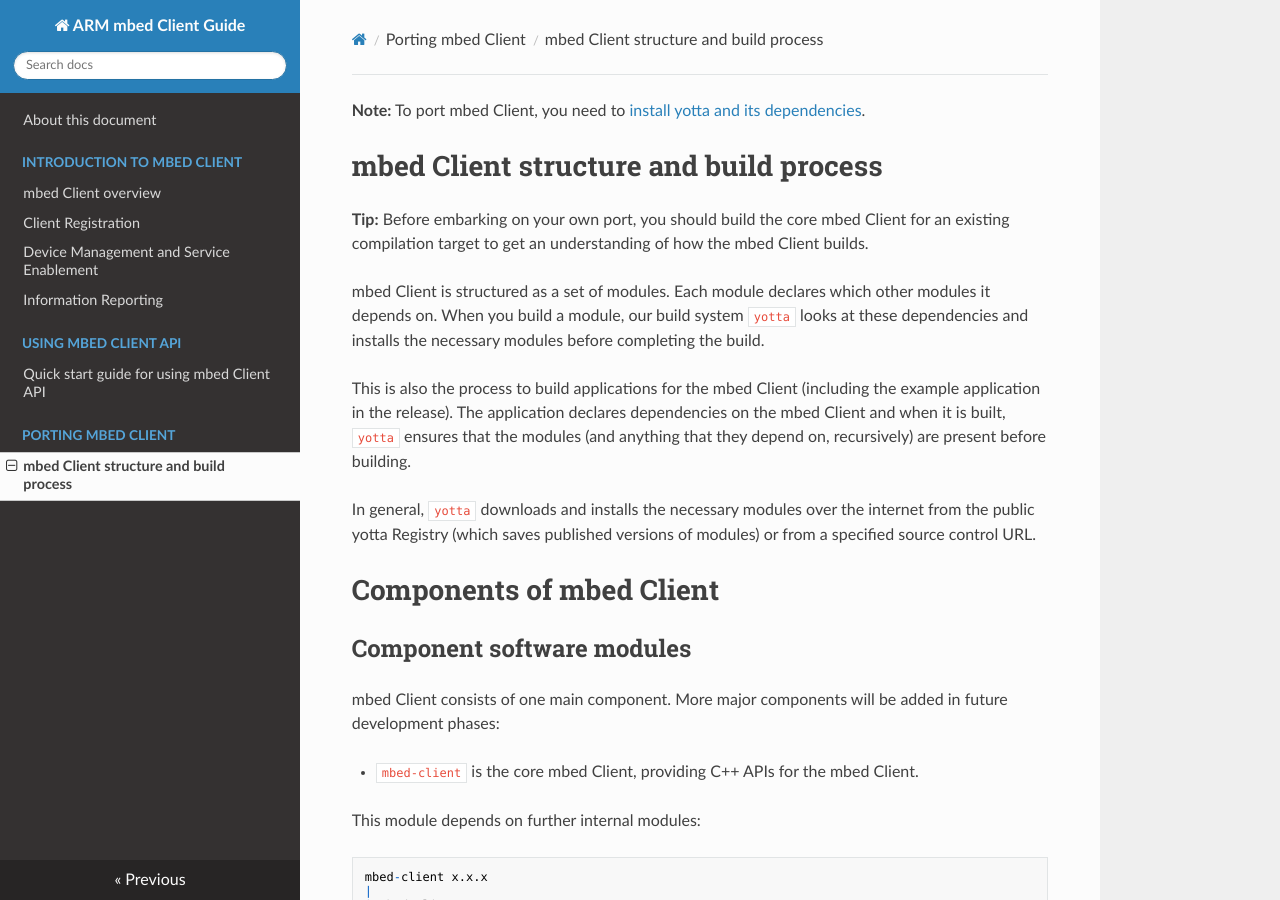
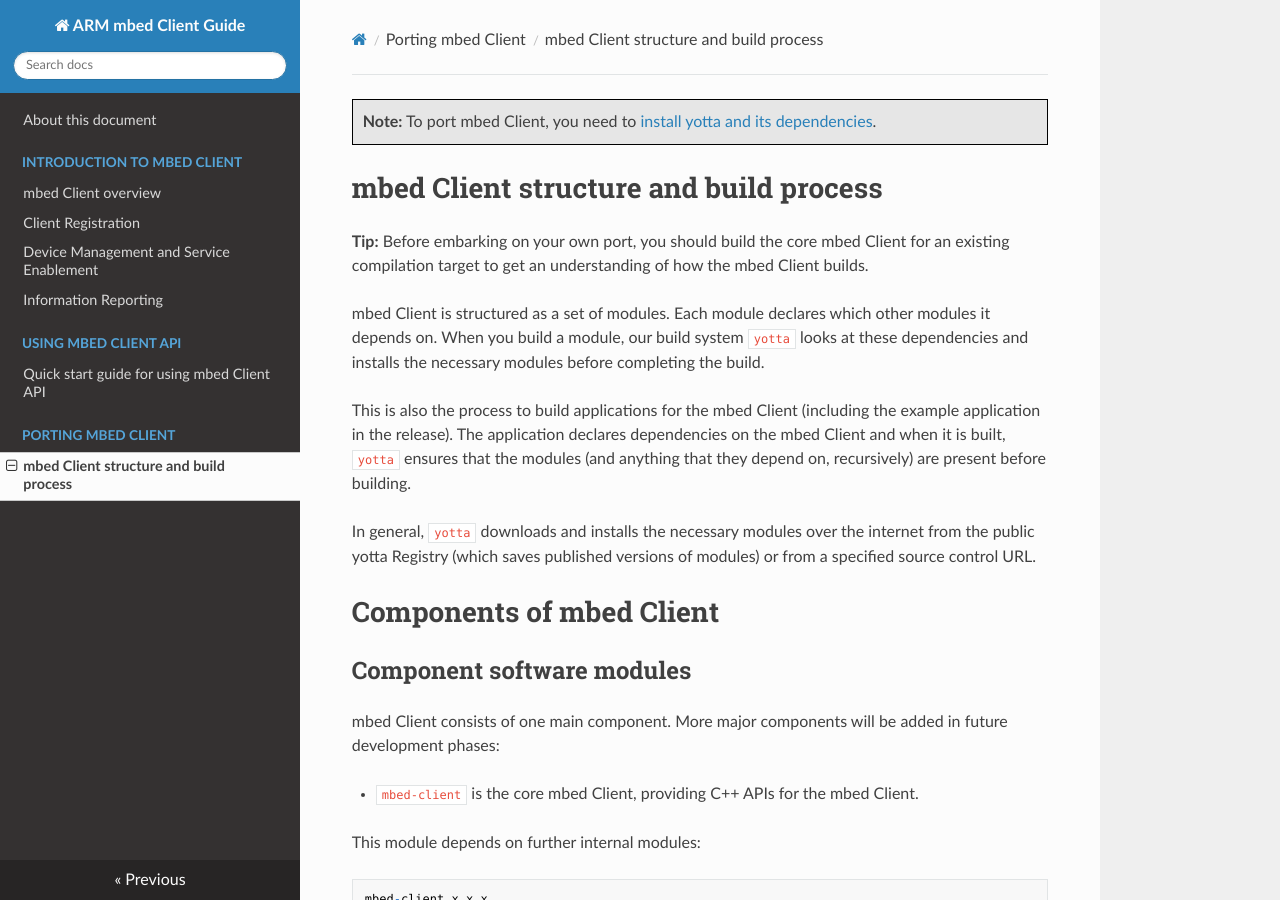
Before and after one commit to ARMmbed/mbed-client, an MkDocs documentation site: the page built from docs/porting-guide.md, in a window 1280 px wide and 900 px high. Built offline with MkDocs 1.6.1, drawn with Linux system fonts in a browser that asks for light colours; nearby versions of some CDN libraries; old or Windows-style settings are respelled for this version of MkDocs.

Commit message:
Formatting added to notes.

```diff
--- a/docs/porting-guide.md
+++ b/docs/porting-guide.md
@@ -1,4 +1,4 @@
-**Note:** To port mbed Client, you need to [install yotta and its dependencies](https://github.com/ARMmbed/yotta/blob/master/docs/index.md).
+<span style="background-color:#E6E6E6;  border:1px solid #000;display:block; height:100%; padding:10px">**Note:** To port mbed Client, you need to [install yotta and its dependencies](https://github.com/ARMmbed/yotta/blob/master/docs/index.md).</span>
 
 # mbed Client structure and build process
 
@@ -31,7 +31,7 @@
 
 To list the dependency trees, use the [`yotta list --all` command](http://docs.yottabuild.org/reference/commands.html).
 
-**Note**: In this case, we have listed the dependencies for the `x86-linux-native` compilation target. Different modules are needed for different compilation targets.
+<span style="background-color:#E6E6E6;  border:1px solid #000;display:block; height:100%; padding:10px">**Note**: In this case, we have listed the dependencies for the `x86-linux-native` compilation target. Different modules are needed for different compilation targets.</span>
 
 We are using the [mbed Client Linux example](https://github.com/ARMmbed/mbed-client-linux-example) in this document. You can see that it depends directly only on the `mbed-client` and `mbed-client-linux` modules. These modules depend internally on various other modules.
 
@@ -97,7 +97,7 @@
 
 The `mbed-client-<your-platform-name>` module needs to provide a socket and timer implementation for your target platform. The `mbed-client-xxx` module should include files `m2mconnectionhandler.h`and `m2mtimer.h` from `mbed-client` and implement a corresponding `.cpp` file that points to the platform-specific private implementations of the timer and the socket.
 
-**Note**: Private implementation classes **must** be named as `M2MConnectionHandlerPimpl` and `M2MTimerPimpl`, because of forward declarations.
+<span style="background-color:#E6E6E6;  border:1px solid #000;display:block; height:100%; padding:10px">**Note**: Private implementation classes **must** be named as `M2MConnectionHandlerPimpl` and `M2MTimerPimpl`, because of forward declarations.</span>
 
 An example of mbed-client-platform:
 
```
